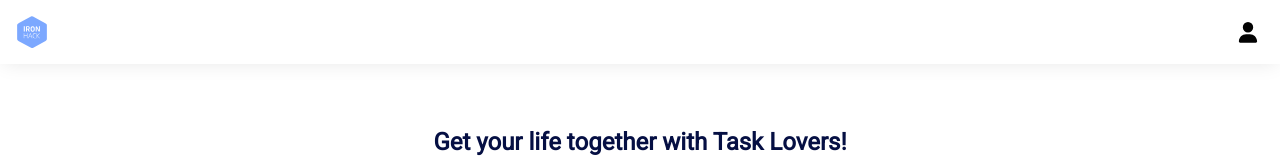
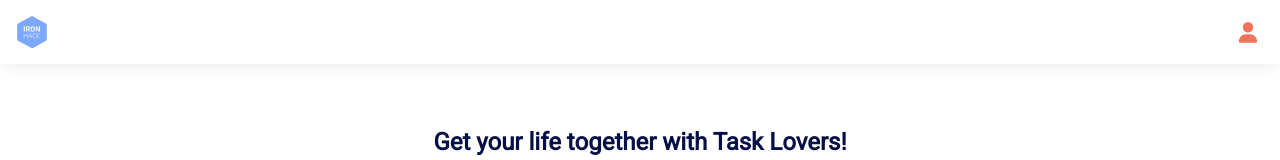
Before and after one commit to cecidlp/kanban, a Vue app: page / in a window 1280 px wide. Shown: the top 160 px of the page. Built offline with nearby package versions, Linux system fonts and the light colour scheme.

Commit message:
fix(css): dont use color text globally
it breaks icon color

```diff
--- a/src/App.vue
+++ b/src/App.vue
@@ -19,7 +19,6 @@ import NavbarComponent from './components/NavbarComponent.vue';
   --text-color: #030303;
 
   /* Paletas de colores a usar en los ToDo components*/
-
   --component-one: #96d0c7;
   --component-two: #e8a695;
   --component-three: #f4cc7f;
@@ -29,7 +28,6 @@ import NavbarComponent from './components/NavbarComponent.vue';
 * {
   font-family: Roboto;
   margin: 0;
-  color: var(--text-color)
 }
 
 h1 {
```
